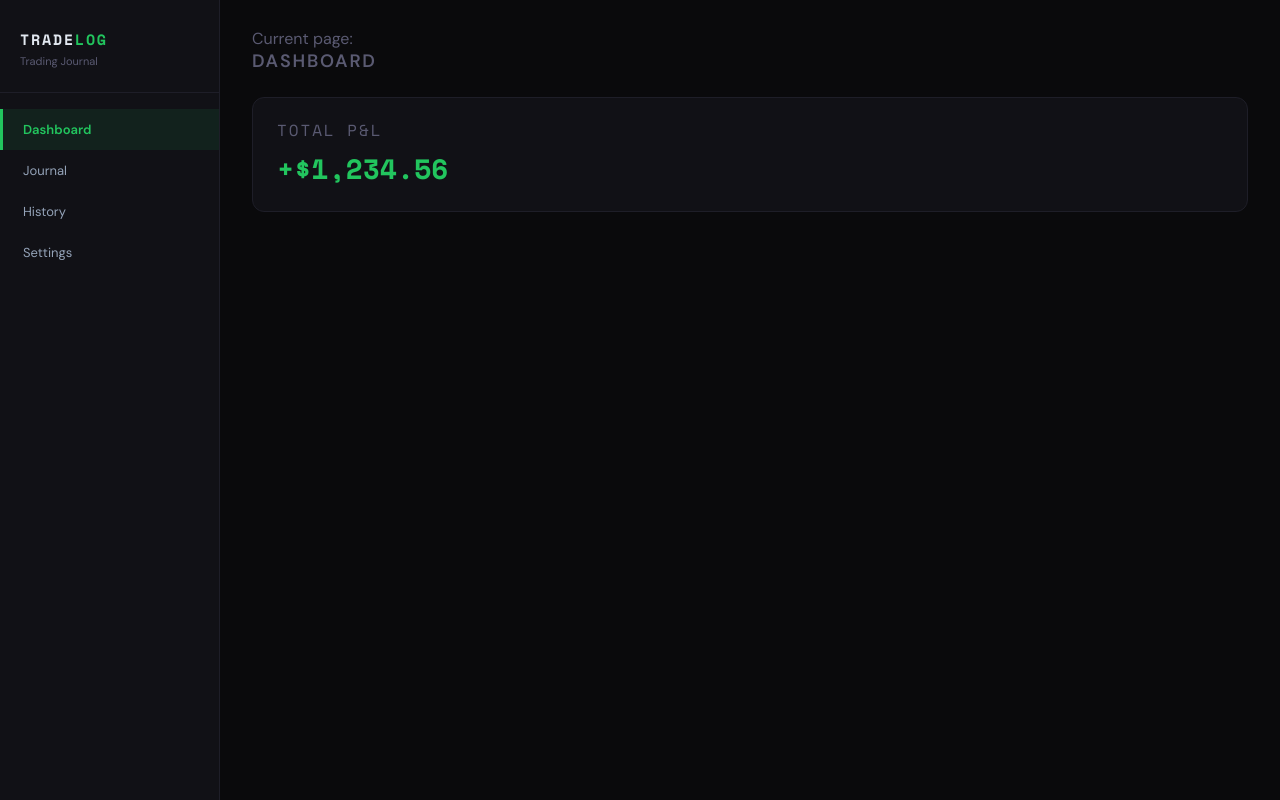
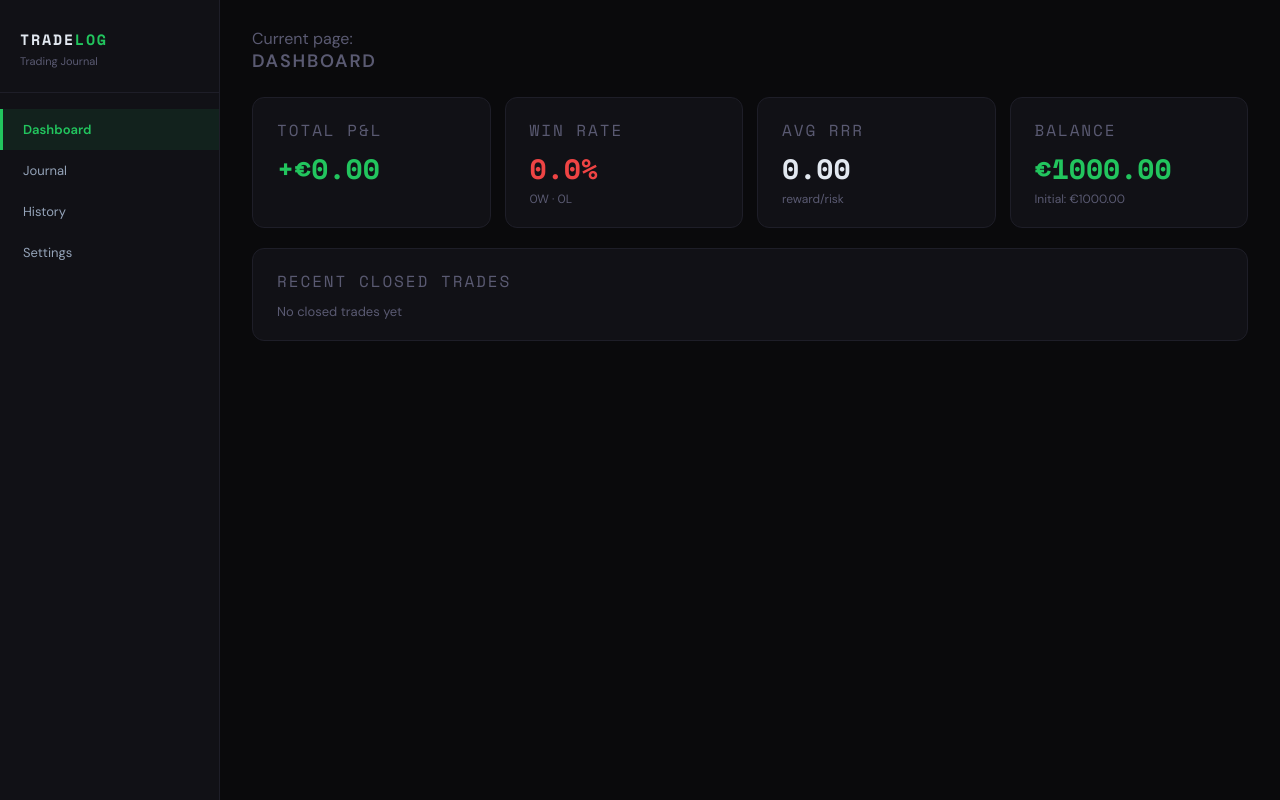
Before and after one commit to Le1eju/tradelog, a React (Vite) app: page / in a window 1280 px wide. Built offline with nearby package versions, Linux system fonts and the light colour scheme.

Commit message:
Dashboard statistics logic, data layer, updated dashboard

```diff
--- a/src/App.jsx
+++ b/src/App.jsx
@@ -1,9 +1,10 @@
 import { useState } from "react";
+import { C } from "./constants.js";
+import { loadData, saveData } from "./storage.js";
 import Dashboard from "./Dashboard";
 import Journal from "./Journal";
 import History from "./History";
 import Settings from "./Settings";
-import { C } from './constants.js'
 
 const fontLink = document.createElement("link");
 fontLink.rel = "stylesheet";
@@ -50,6 +51,33 @@ const NAV_ITEMS = [
 
 export default function App() {
   const [page, setPage] = useState("dashboard");
+  const [data, setData] = useState(() => loadData());
+
+  const currentBalance =
+    data.initialBalance +
+    data.trades
+      .filter((t) => t.pnl !== "" && t.pnl !== null)
+      .reduce((sum, t) => sum + Number(t.pnl), 0);
+
+  const persist = (next) => {
+    setData(next);
+    saveData(next);
+  };
+
+  const addTrade = (trade) =>
+    persist({ ...data, trades: [trade, ...data.trades] });
+
+  const editTrade = (trade) =>
+    persist({
+      ...data,
+      trades: data.trades.map((t) => (t.id === trade.id ? trade : t)),
+    });
+
+  const deleteTrade = (id) =>
+    persist({
+      ...data,
+      trades: data.trades.filter((t) => t.id !== id),
+    });
 
   return (
     <div
@@ -133,10 +161,36 @@ export default function App() {
       >
         <p style={{ color: C.muted }}>
           Current page:
-          {page === "dashboard" && <Dashboard />}
-          {page === "journal" && <Journal />}
-          {page === "history" && <History />}
-          {page === "settings" && <Settings />}
+          {page === "dashboard" && (
+            <Dashboard
+              trades={data.trades}
+              initialBalance={data.initialBalance}
+            />
+          )}
+          {page === "journal" && (
+            <Journal
+              trades={data.trades}
+              onAdd={addTrade}
+              onEdit={editTrade}
+              onDelete={deleteTrade}
+              currentBalance={currentBalance}
+            />
+          )}
+          {page === "history" && (
+            <History
+              trades={data.trades}
+              onAdd={addTrade}
+              onEdit={editTrade}
+              onDelete={deleteTrade}
+              currentBalance={currentBalance}
+            />
+          )}
+          {page === "settings" && (
+            <Settings
+              initialBalance={data.initialBalance}
+              onSave={(val) => persist({ ...data, initialBalance: val })}
+            />
+          )}
         </p>
       </main>
     </div>
--- a/src/Dashboard.jsx
+++ b/src/Dashboard.jsx
@@ -1,12 +1,167 @@
-import { StatCard } from "./components";
+import { calcStats } from './stats.js'
+import { C } from './constants.js'
+import { Card, Label, StatCard } from './components.jsx'
 
-export default function Dashboard() {
+export default function Dashboard({ trades, initialBalance }) {
+  const stats = calcStats(trades)
+
+  const balance = initialBalance + stats.totalPnl
+
+  const openTrades = trades.filter(
+    (t) => t.pnl === '' || t.pnl === null || t.pnl === undefined
+  )
+
+  const fmt = (n, d = 2) => Number(n).toFixed(d)
+  const fmtEur = (n) => {
+    const sign = Number(n) >= 0 ? '+' : ''
+    return `${sign}€${fmt(Math.abs(n))}`
+  }
+
   return (
     <div className="fade-in">
-      <h1 style={{ fontSize: 18, letterSpacing: "0.1em", marginBottom: 24 }}>
+      <h1
+        style={{
+          fontSize: 18,
+          letterSpacing: '0.1em',
+          marginBottom: 24,
+        }}
+      >
         DASHBOARD
       </h1>
-      <StatCard label="Total P&L" value="+$1,234.56" positive={true} />
+
+      <div
+        style={{
+          display: 'flex',
+          gap: 14,
+          flexWrap: 'wrap',
+          marginBottom: 20,
+        }}
+      >
+        <StatCard
+          label="Total P&L"
+          value={fmtEur(stats.totalPnl)}
+          positive={stats.totalPnl >= 0}
+        />
+        <StatCard
+          label="Win Rate"
+          value={`${fmt(stats.winrate, 1)}%`}
+          sub={`${stats.wins}W · ${stats.losses}L`}
+          positive={stats.winrate >= 50}
+        />
+        <StatCard
+          label="Avg RRR"
+          value={fmt(stats.avgRrr)}
+          sub="reward/risk"
+        />
+        <StatCard
+          label="Balance"
+          value={`€${fmt(balance)}`}
+          sub={`Initial: €${fmt(initialBalance)}`}
+          positive={balance >= initialBalance}
+        />
+      </div>
+
+      {openTrades.length > 0 && (
+        <Card style={{ marginBottom: 20 }}>
+          <Label>Open Positions</Label>
+          <div style={{ marginTop: 10 }}>
+            {openTrades.map((t) => (
+              <div
+                key={t.id}
+                style={{
+                  display: 'flex',
+                  justifyContent: 'space-between',
+                  alignItems: 'center',
+                  padding: '10px 0',
+                  borderBottom: `1px solid ${C.border}`,
+                }}
+              >
+                <div>
+                  <div
+                    style={{
+                      fontFamily: C.mono,
+                      fontWeight: 700,
+                      fontSize: 13,
+                    }}
+                  >
+                    {t.instrument}
+                  </div>
+                  <div style={{ fontSize: 11, color: C.muted }}>
+                    {t.entryDate?.slice(0, 10)} · {t.position}
+                  </div>
+                </div>
+                <div
+                  style={{
+                    fontSize: 11,
+                    fontFamily: C.mono,
+                    color: C.accent,
+                    background: `${C.accent}18`,
+                    border: `1px solid ${C.accent}44`,
+                    borderRadius: 20,
+                    padding: '3px 10px',
+                  }}
+                >
+                  OPEN
+                </div>
+              </div>
+            ))}
+          </div>
+        </Card>
+      )}
+
+      <Card>
+        <Label>Recent Closed Trades</Label>
+        <div style={{ marginTop: 10 }}>
+          {trades
+            .filter((t) => t.pnl !== '' && t.pnl !== null)
+            .slice(0, 5)
+            .map((t) => (
+              <div
+                key={t.id}
+                style={{
+                  display: 'flex',
+                  justifyContent: 'space-between',
+                  alignItems: 'center',
+                  padding: '10px 0',
+                  borderBottom: `1px solid ${C.border}`,
+                }}
+              >
+                <div>
+                  <div
+                    style={{
+                      fontFamily: C.mono,
+                      fontWeight: 700,
+                      fontSize: 13,
+                    }}
+                  >
+                    {t.instrument}
+                  </div>
+                  <div style={{ fontSize: 11, color: C.muted }}>
+                    {t.entryDate?.slice(0, 10)}
+                  </div>
+                </div>
+                <div
+                  style={{
+                    fontFamily: C.mono,
+                    fontWeight: 700,
+                    fontSize: 13,
+                    color:
+                      Number(t.pnl) >= 0 ? C.green : C.red,
+                  }}
+                >
+                  {Number(t.pnl) >= 0 ? '+' : ''}€
+                  {Math.abs(Number(t.pnl)).toFixed(2)}
+                </div>
+              </div>
+            ))}
+          {trades.filter((t) => t.pnl !== '' && t.pnl !== null)
+            .length === 0 && (
+            <div style={{ color: C.muted, fontSize: 13 }}>
+              No closed trades yet
+            </div>
+          )}
+        </div>
+      </Card>
     </div>
-  );
+  )
 }
--- /dev/null
+++ b/src/stats.js
@@ -0,0 +1,54 @@
+export function calcStats(trades) {
+  const closed = trades.filter(
+    (t) => t.pnl !== "" && t.pnl !== null && t.pnl !== undefined,
+  );
+
+  if (!closed.length) {
+    return {
+      totalPnl: 0,
+      winrate: 0,
+      avgRrr: 0,
+      wins: 0,
+      losses: 0,
+      totalTrades: 0,
+    };
+  }
+
+  const totalPnl = closed.reduce((sum, t) => sum + Number(t.pnl), 0);
+
+  const wins = closed.filter((t) => Number(t.pnl) > 0);
+  const losses = closed.filter((t) => Number(t.pnl) <= 0);
+
+  const winrate = (wins.length / closed.length) * 100;
+
+  const rrrTrades = closed.filter(
+    (t) => t.riskAmount && Number(t.riskAmount) > 0,
+  );
+  const avgRrr = rrrTrades.length
+    ? rrrTrades.reduce(
+        (sum, t) => sum + Math.abs(Number(t.pnl)) / Number(t.riskAmount),
+        0,
+      ) / rrrTrades.length
+    : 0;
+
+  return {
+    totalPnl,
+    winrate,
+    avgRrr,
+    wins: wins.length,
+    losses: losses.length,
+    totalTrades: closed.length,
+  };
+}
+
+export function calcTradeRRR(trade) {
+  if (
+    trade.pnl === "" ||
+    trade.pnl === null ||
+    !trade.riskAmount ||
+    Number(trade.riskAmount) === 0
+  ) {
+    return null;
+  }
+  return Math.abs(Number(trade.pnl)) / Number(trade.riskAmount);
+}
--- /dev/null
+++ b/src/storage.js
@@ -0,0 +1,22 @@
+const STORAGE_KEY = "tradelog-data";
+
+export function loadData() {
+  try {
+    const raw = localStorage.getItem(STORAGE_KEY);
+    if (raw) return JSON.parse(raw);
+  } catch {}
+  return {
+    trades: [],
+    initialBalance: 1000,
+  };
+}
+
+export function saveData(data) {
+  try {
+    localStorage.setItem(STORAGE_KEY, JSON.stringify(data));
+  } catch {}
+}
+
+export function generateId() {
+  return Math.random().toString(36).slice(2, 10);
+}
```
